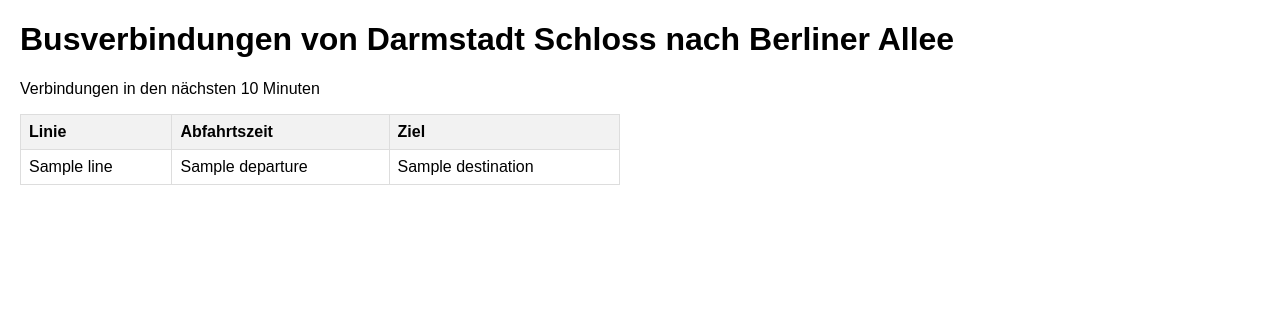
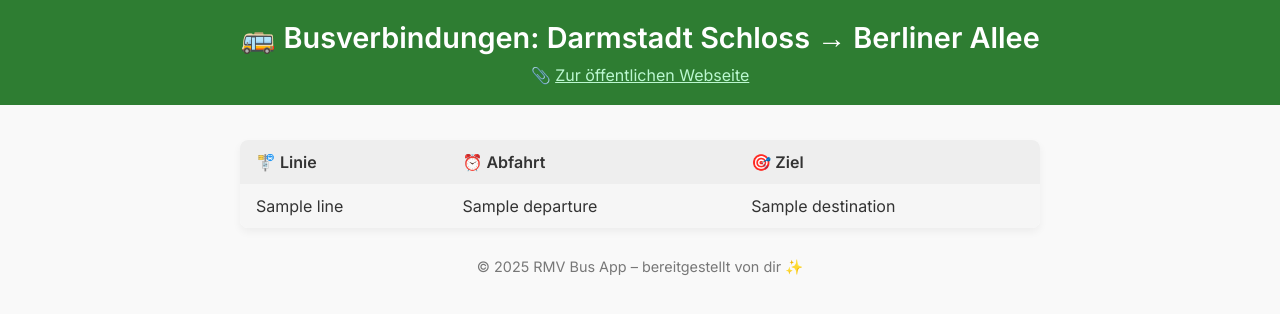
Before and after one commit to Pelutson/NFC-Bus, a Flask app: template templates/index.html in a window 1280 px wide. Shown: the top 314 px of the page. Run offline with Flask 3, Linux system fonts and the light colour scheme; the template is opened without the code that fills it: most values are stand-ins (such as "Sample title", 1, 10 or a date in 2020).

Commit message:
html update

```diff
--- a/templates/index.html
+++ b/templates/index.html
@@ -2,22 +2,93 @@
 <html lang="de">
 <head>
     <meta charset="UTF-8">
-    <title>Busverbindungen Darmstadt Schloss nach Berliner Allee</title>
+    <title>RMV Busverbindungen</title>
+    <meta name="viewport" content="width=device-width, initial-scale=1.0">
+    <link href="https://fonts.googleapis.com/css2?family=Inter:wght@400;600&display=swap" rel="stylesheet">
     <style>
-        body { font-family: Arial, sans-serif; margin: 20px; }
-        table { border-collapse: collapse; width: 100%; max-width: 600px; }
-        th, td { border: 1px solid #ddd; padding: 8px; text-align: left; }
-        th { background-color: #f2f2f2; }
+        body {
+            font-family: 'Inter', sans-serif;
+            background: #f9f9f9;
+            color: #333;
+            margin: 0;
+            padding: 0;
+        }
+        header {
+            background-color: #2e7d32;
+            color: white;
+            padding: 20px;
+            text-align: center;
+        }
+        header h1 {
+            margin: 0;
+            font-size: 1.8rem;
+        }
+        .linkbox {
+            margin-top: 10px;
+            font-size: 1rem;
+        }
+        .linkbox a {
+            color: #bbf7d0;
+            text-decoration: underline;
+            word-break: break-word;
+        }
+        .container {
+            padding: 20px;
+            max-width: 800px;
+            margin: auto;
+        }
+        table {
+            width: 100%;
+            border-collapse: collapse;
+            margin-top: 15px;
+            background: white;
+            border-radius: 8px;
+            overflow: hidden;
+            box-shadow: 0 4px 8px rgba(0,0,0,0.05);
+        }
+        th, td {
+            padding: 12px 16px;
+            text-align: left;
+        }
+        th {
+            background-color: #eeeeee;
+            font-weight: 600;
+        }
+        tr:nth-child(even) {
+            background-color: #f6f6f6;
+        }
+        .no-connections {
+            text-align: center;
+            padding: 20px;
+            background: #fff3cd;
+            border: 1px solid #ffeeba;
+            color: #856404;
+            border-radius: 5px;
+            margin-top: 20px;
+        }
+        .footer {
+            text-align: center;
+            padding: 10px;
+            color: #777;
+            font-size: 0.9em;
+        }
     </style>
 </head>
 <body>
-    <h1>Busverbindungen von Darmstadt Schloss nach Berliner Allee</h1>
-    <p>Verbindungen in den nächsten 10 Minuten</p>
+    <header>
+        <h1>🚌 Busverbindungen: Darmstadt Schloss → Berliner Allee</h1>
+        <div class="linkbox">
+            📎 <a href="https://bus.mieheplana.com" target="_blank">Zur öffentlichen Webseite</a>
+        </div>
+    </header>
+
+    <div class="container">
+        {% if connections %}
         <table>
             <tr>
-            <th>Linie</th>
-            <th>Abfahrtszeit</th>
-            <th>Ziel</th>
+                <th>🚏 Linie</th>
+                <th>⏰ Abfahrt</th>
+                <th>🎯 Ziel</th>
             </tr>
             {% for conn in connections %}
             <tr>
@@ -26,11 +97,16 @@
                 <td>{{ conn.destination }}</td>
             </tr>
             {% endfor %}
-        {% if not connections %}
-        <tr>
-            <td colspan="3">Keine Verbindungen in den nächsten 10 Minuten.</td>
-        </tr>
+        </table>
+        {% else %}
+        <div class="no-connections">
+            🚫 Keine Verbindungen in den nächsten Minuten.
+        </div>
         {% endif %}
-    </table>
+    </div>
+
+    <div class="footer">
+        &copy; {{ datetime.utcnow().year }} RMV Bus App – bereitgestellt von dir ✨
+    </div>
 </body>
 </html>
```
Lines whose indentation alone changed are shown as unchanged.
